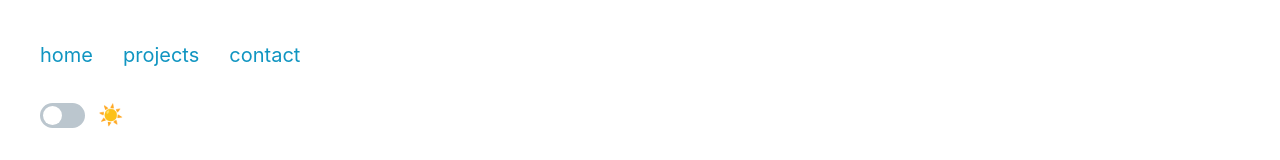
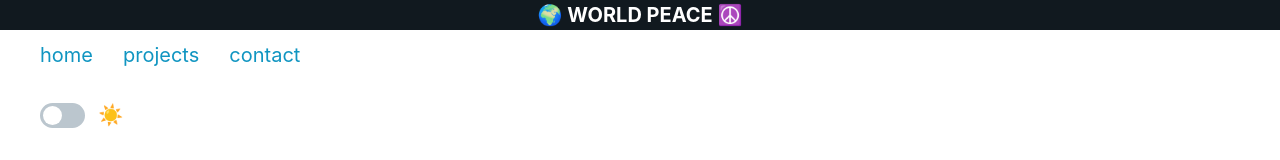
Before and after one commit to justinbalaguer/justinbalaguer.dev, a React (Vite) app: page /projects in a window 1280 px wide. Shown: the top 160 px of the page. Built offline with nearby package versions, Linux system fonts and the light colour scheme; no server answers.

Commit message:
added announcement bar

```diff
--- a/src/App.jsx
+++ b/src/App.jsx
@@ -4,6 +4,7 @@ import { Routes, Route } from 'react-router-dom'
 import { Home, Projects, Contact } from './routes'
 import { useState, useMemo } from 'react'
 import axios from 'axios'
+import { Announcement } from './components';
 
 const App = () => {
 
@@ -53,6 +54,7 @@ const App = () => {
 
   return (
     <div className="App">
+      <Announcement />
       <Navigation />
       <br />
       <input type="checkbox" id="switch" name="switch" role="switch" onChange={() =>
--- /dev/null
+++ b/src/components/Announcement/index.jsx
@@ -0,0 +1,11 @@
+import './style.scss'
+
+const Announcement = () => {
+  return (
+    <div id="announcement">
+      🌍 WORLD PEACE ☮️
+    </div>
+  )
+}
+
+export default Announcement
--- /dev/null
+++ b/src/components/Announcement/style.scss
@@ -0,0 +1,10 @@
+#announcement {
+  position: absolute;
+  width: 100%;
+  top: 0;
+  left: 0;
+  text-align: center;
+  background: #11191F;
+  color: white;
+  font-weight: bold;
+}
--- /dev/null
+++ b/src/components/index.js
@@ -0,0 +1 @@
+export {default as Announcement} from './Announcement'
```
